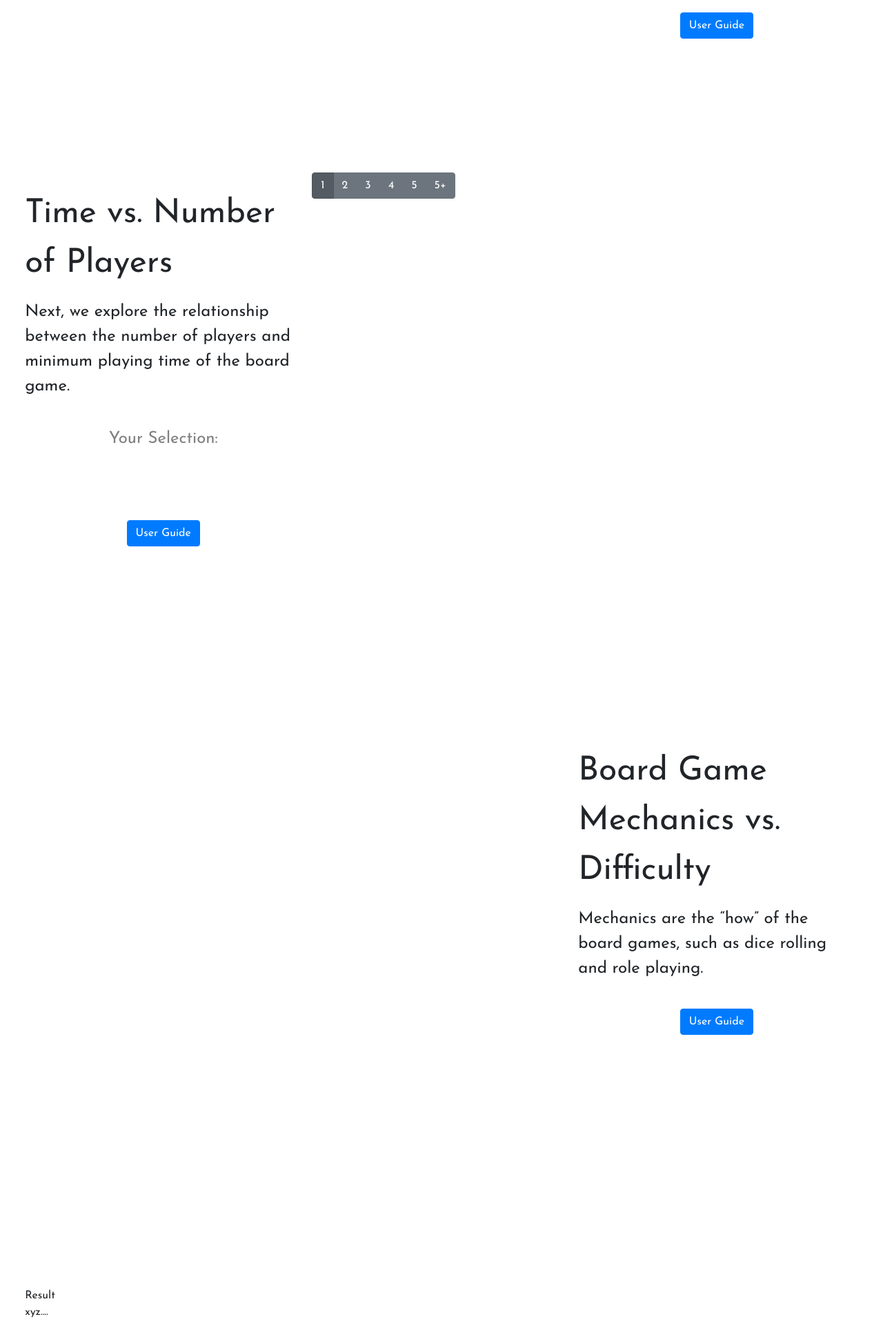
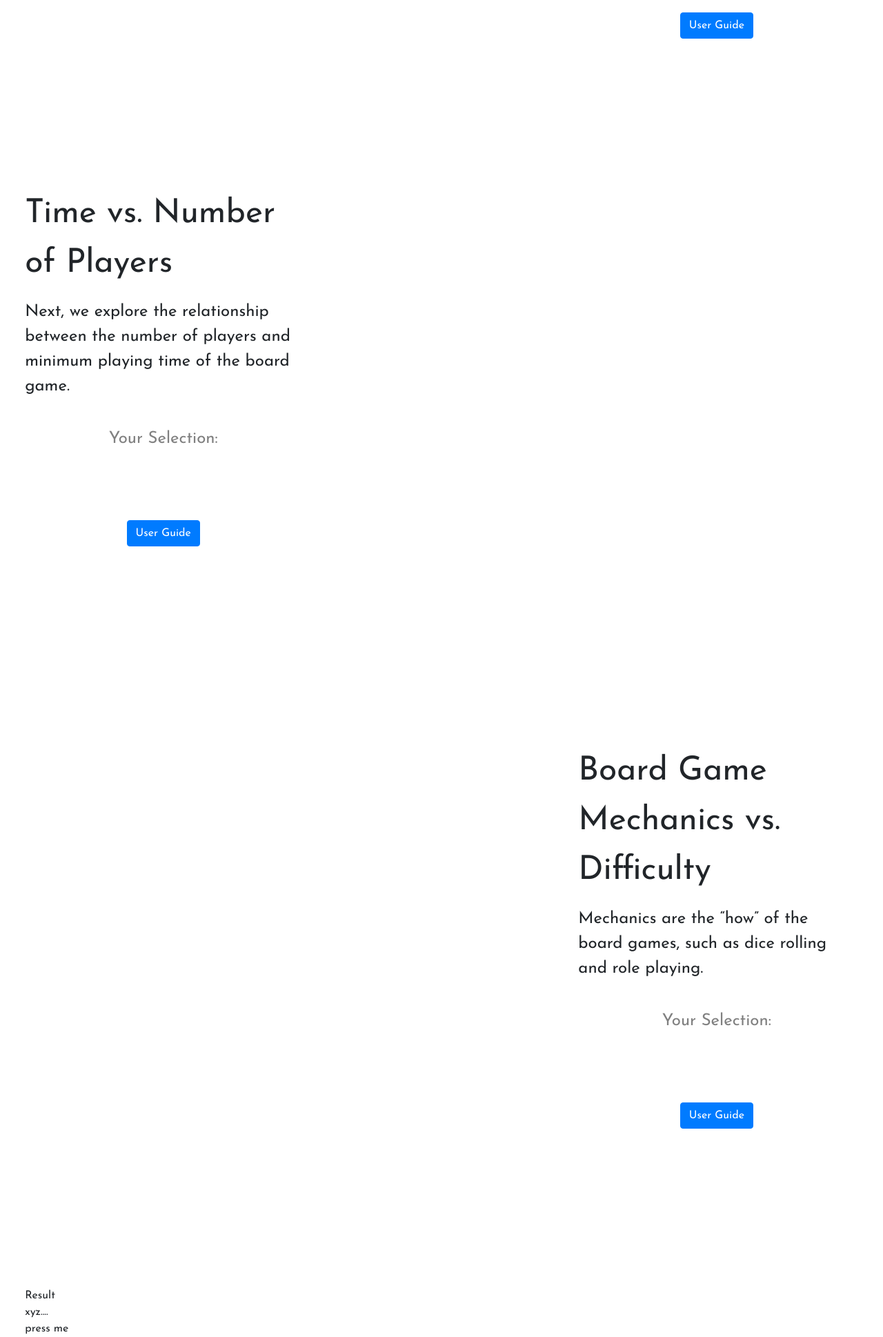
Before and after one commit to sangjunp4rk/boardgame_design_data_viz, a Flask app: page / in a window 1280 px wide. Shown: the part 2190-4128 px from the top of the page at 69% size. Run offline with Flask 2, Linux system fonts and the light colour scheme; a map, chart or similar area stays blank; some libraries are stand-ins or nearby versions.

Commit message:
mvp done

```diff
--- a/server.py
+++ b/server.py
@@ -18,6 +18,11 @@ def main():
 @app.route('/get_rating', methods=['GET', 'POST'])
 def load_data():
 	json_data = request.get_json()
+
+	print "!!!!"
+	print json_data['category']
+	print json_data['mechanics']
+	print json_data['min_players']
 
 	df = pd.read_csv('games_data.csv', sep=',')
 
@@ -51,7 +56,10 @@ def load_data():
 	min_players = json_data['min_players']
 
 	# filter based on min players
-	filtered_min_players_df = df[df['minplayers'] == min_players]
+	if min_players == 6:
+		filtered_min_players_df = df[df['minplayers'] > 5]
+	else:
+		filtered_min_players_df = df[df['minplayers'] == min_players]
 
 	# filter 0s
 	filtered_min_players_df = filtered_min_players_df[filtered_min_players_df['average_rating'] != 0.0]
@@ -64,6 +72,11 @@ def load_data():
 	average_list = [category_mean, mechanics_mean, min_players_mean]
 	estimated_average = reduce(lambda x, y: x + y, average_list) / len(average_list)
 
+	print category_mean
+	print mechanics_mean
+	print min_players_mean
+	print estimated_average
+
 	return jsonify(calculated_rating = estimated_average)
 
 
--- a/static/css/main.css
+++ b/static/css/main.css
@@ -148,8 +148,8 @@ html {
 }
 
 #num_of_players_data_viz {
-	margin-left: -3.5rem;
-	padding-top: 10vh;
+	margin-left: 2vw;
+	padding-top: 20vh;
 }
 
 #players_selection_header {
@@ -197,3 +197,18 @@ input[type=radio]{
 #mechanics_data_viz {
 	margin-top: -2rem;
 }
+
+#mechanics_selection_header {
+	margin-top: 5vh;
+	display: flex;
+	align-items: center;
+	justify-content: center;
+}
+
+#mechanics_selection_text {
+	display: flex;
+	align-items: center;
+	justify-content: center;
+	font-size: 2.5rem;
+	color: rgb(11, 96, 161);
+}
--- a/static/main.js
+++ b/static/main.js
@@ -1,13 +1,87 @@
-var category_selected_name = ""
+var category_text = ""
+var mechanic_selected_name = ""
+var min_players_selected = 0
+
+function load_rating(overall_rating) {
+	$("#results_text").html(overall_rating)
+}
+
+function convertPlayerNum(text){
+  switch(text){
+    case "0":
+      return 1;
+      break;
+    case "1":
+      return 2;
+      break;
+    case "2":
+      return 3;
+      break;
+    case "3":
+      return 4;
+      break;
+    case "4":
+      return 5;
+      break;
+    case "5":
+      return 6; // 5+
+      break;
+    default:
+      return -1;
+      break;
+  }
+}
+
+function get_rating() {
+	console.log("getting rating")
+	$.ajax({
+		type: "POST",
+		url: "get_rating",
+		dataType: "json",
+        contentType: "application/json; charset=utf-8",
+        data : JSON.stringify({"category": category_text, "mechanics": mechanic_selected_name, "min_players": min_players_selected}),
+        success: function(result) {
+        	calculated_rating = result["calculated_rating"]
+        	load_rating(calculated_rating)
+        },
+        error: function(request, status, error) {
+        	console.log("Error")
+        }
+	})
+}
 
 $(document).ready(function(){
 	console.log("hi")
 	$("#category_data_viz").on("click", ".myLabel", function() {
 		console.log(this.id)
 		category_selected_name = this.id
-		var category_text = $("#" + this.id).text()
+		category_text = $("#" + this.id).text()
 		console.log(category_text)
 		$("#category_selection_text").html(category_text)
+	})
+
+	$("#mechanics_data_viz").on("click", ".heatmap-button", function() {
+		console.log($(this).attr('data-mech'))
+		mechanic_selected_name = $(this).attr('data-mech')
+		$("#mechanics_selection_text").html(mechanic_selected_name)
+	})
+
+	$("#num_of_players_data_viz").on("click", ".stacked-rect", function() {
+		console.log("lsadfjklsadjflkjdsalfkja")
+		raw_min_players = $(this).attr('data-person')
+		console.log(raw_min_players)
+		min_players_selected = convertPlayerNum(raw_min_players)
+		console.log(min_players_selected)
+		if (min_players_selected == 6) {
+			$("#players_selection_text").html("5+")
+		} else {
+			$("#players_selection_text").html(min_players_selected)
+		}
+
+	})
+
+	$("#rating_panel").on("click", "#get_results", function() {
+		get_rating()
 	})
 
 	// $("#rules_arrow_div").on("click", '.down_arrow', function() {
--- a/static/mechanics.js
+++ b/static/mechanics.js
@@ -1,11 +1,11 @@
 // URL: https://observablehq.com/@tigerlily-he/matrix-of-board-game-mechanics
 // Title: Matrix of Board Game Mechanics
 // Author: Lily He (@tigerlily-he)
-// Version: 429
+// Version: 430
 // Runtime version: 1
 
 const m0 = {
-  id: "2d7af585c7b50d87@429",
+  id: "2d7af585c7b50d87@430",
   variables: [
     {
       inputs: ["md"],
@@ -48,6 +48,7 @@ md`# Matrix of Board Game Mechanics
       .attr("stroke", "#e2e2e2")
       .attr("id", (d,i) => `mech_${i}`)
       .attr("data-mech", d => d.mechanic)
+      .attr("class", "heatmap-button")
       .on("mouseover", function (){
     d3.select(this).attr("fill", "orange")
 
@@ -280,7 +281,7 @@ d3.scaleSequential()
 };
 
 const notebook2 = {
-  id: "2d7af585c7b50d87@429",
+  id: "2d7af585c7b50d87@430",
   modules: [m0]
 };
 
--- a/static/players.js
+++ b/static/players.js
@@ -1,11 +1,11 @@
 // URL: https://observablehq.com/@tigerlily-he/30-minute-intervals
 // Title: 30 minute intervals
 // Author: Lily He (@tigerlily-he)
-// Version: 2140
+// Version: 2206
 // Runtime version: 1
 
 const m0 = {
-  id: "a18ea2ebc3466068@2140",
+  id: "a18ea2ebc3466068@2206",
   variables: [
     {
       inputs: ["md"],
@@ -489,9 +489,9 @@ createArr(mapdata)
       inputs: ["d3","DOM","series","color"],
       value: (function(d3,DOM,series,color)
 {
-  const svg = d3.select(DOM.svg(series.length * 70, 40))
+  const svg = d3.select(DOM.svg(series.length * 90, 40))
       .style("font", "10px sans-serif")
-      .style("margin-left", `250px`)
+      .style("margin-left", `100px`)
       .style("display", "block")
       .attr("text-anchor", "middle")
 
@@ -499,7 +499,7 @@ createArr(mapdata)
     .selectAll("g")
     .data(series)
     .join("g")
-      .attr("transform", (d, i) => `translate(${i * 55},0)`);
+      .attr("transform", (d, i) => `translate(${(i * 55) + 165},0)`);
 
   g.append("rect")
       .attr("width", 36)
@@ -512,14 +512,20 @@ createArr(mapdata)
       .attr("dy", "0.35em")
       .text(d => d.key);
 
+  svg.append("text")
+      .attr("x", 80)
+      .attr("y", 20)
+      .style("font", "14px sans-serif")
+      .text("Min. Play Time (minutes)");
+
   return svg.node();
 }
 )
     },
     {
       name: "chart3",
-      inputs: ["d3","DOM","width","height","series","color","x","y","convertPlayerNum","data","xAxis","yAxis"],
-      value: (function(d3,DOM,width,height,series,color,x,y,convertPlayerNum,data,xAxis,yAxis)
+      inputs: ["d3","DOM","width","height","series","color","x","y","data","convertPlayerNum","xAxis","yAxis"],
+      value: (function(d3,DOM,width,height,series,color,x,y,data,convertPlayerNum,xAxis,yAxis)
 {
   const svg = d3.select(DOM.svg(width, height))
       .style("overflow", "visible");
@@ -527,6 +533,12 @@ createArr(mapdata)
    var t = d3.transition()
     .duration(750)
     .ease(d3.easeLinear);
+
+    const user_input_player = {
+      "clicked": false,
+      "num_players": null,
+      "percent": null
+    }
 
   const stackedbar = svg.append("g")
     .selectAll("g")
@@ -546,9 +558,27 @@ createArr(mapdata)
       .attr("data-person", (d, i) => i)
       .attr("data-percent", d => ((d[1] - d[0])*100).toFixed(2)+"%")
       .classed("stacked-rect", true)
+      .style("cursor", "pointer")
+
+    function mouseOutEvent() {
+        if (!user_input_player['clicked']){
+      d3.selectAll(".percentage-line").remove();
+      d3.select(this).attr("stroke", "none");
+      d3.select("#tooltip").remove();
+
+      data.columns.slice(1).forEach(k => {
+        d3.selectAll(`.b${k.split("+").join("")}`).attr("fill", color(k)).transition(t)
+      })
+
+      d3.selectAll(".stacked-rect").attr("fill", null).transition(t)
+      d3.selectAll(".stacked-rect").attr("fill-opacity", null).transition(t)
+      d3.selectAll(".stacked_bar").attr("fill-opacity", null)
+    }
+  }
 
   stackedbar
     .on("mouseover", function (){
+    if (!user_input_player['clicked']){
        // Get this bar's x/y values, then augment for the tooltip
       var xpos = parseFloat(d3.select(this).attr("x"));
       var ypos = parseFloat(d3.select(this).attr("y"));
@@ -562,6 +592,7 @@ createArr(mapdata)
         .attr("fill", "#f2eff2")
         .attr("x", xpos + (parseInt(d3.select(this).attr("width"))/2) - 5)
         .attr("y", ypos-50)
+
       tgrp.append("text")
         .attr("x", xpos + (parseInt(d3.select(this).attr("width"))/2))
         .attr("y", ypos-40)
@@ -571,6 +602,7 @@ createArr(mapdata)
         .attr("font-weight", "bold")
         .attr("fill", "black")
         .text(d3.select(this).attr("data-percent"));
+
       tgrp.append("text")
         .attr("x", xpos + (parseInt(d3.select(this).attr("width"))/2))
         .attr("y", ypos-25)
@@ -589,14 +621,28 @@ createArr(mapdata)
       .style("stroke", "black")
       .classed("percentage-line", true)
 
-      // d3.selectAll(".stacked_bar").attr("fill", "#fafafa")
       d3.selectAll(".stacked_bar").attr("fill-opacity", "0.2")
 
       d3.select(this).attr("fill", color(d3.select(this.parentNode).attr("data-key")))
       d3.select(this).attr("fill-opacity", 1)
+    }
 
   })
-    .on("mouseout", function () {
+  .on("click", function () {
+    const clicked_player_num = d3.select(this).attr("data-person");
+    const clicked_time_percent = d3.select(this).attr("data-percent");
+
+    if (user_input_player['num_players'] == clicked_player_num
+        && user_input_player['percent'] == clicked_time_percent){
+      user_input_player['clicked'] = false;
+      user_input_player['num_players'] = null;
+      user_input_player['percent'] = null;
+    } else {
+      user_input_player['clicked'] = true;
+      user_input_player['num_players'] = clicked_player_num;
+      user_input_player['percent'] = clicked_time_percent;
+
+      /* Mouse Out Event */
             d3.selectAll(".percentage-line").remove();
       d3.select(this).attr("stroke", "none");
       d3.select("#tooltip").remove();
@@ -609,6 +655,61 @@ createArr(mapdata)
       d3.selectAll(".stacked-rect").attr("fill-opacity", null).transition(t)
       d3.selectAll(".stacked_bar").attr("fill-opacity", null)
 
+      /* Mouse Over Event */
+
+         // Get this bar's x/y values, then augment for the tooltip
+      var xpos = parseFloat(d3.select(this).attr("x"));
+      var ypos = parseFloat(d3.select(this).attr("y"));
+      // Create the tooltip label as an SVG group with a text and a rect inside
+      var tgrp = svg.append("g")
+        .attr("id", "tooltip")
+        // .attr("transform", (d, i) => `translate(${xpos},${ypos})`);
+      tgrp.append("rect")
+        .attr("width", "70px")
+        .attr("height", "40px")
+        .attr("fill", "#f2eff2")
+        .attr("x", xpos + (parseInt(d3.select(this).attr("width"))/2) - 5)
+        .attr("y", ypos-50)
+
+      tgrp.append("text")
+        .attr("x", xpos + (parseInt(d3.select(this).attr("width"))/2))
+        .attr("y", ypos-40)
+        .attr("text-anchor", "left")
+        .attr("font-family", "sans-serif")
+        .attr("font-size", "13px")
+        .attr("font-weight", "bold")
+        .attr("fill", "black")
+        .text(d3.select(this).attr("data-percent"));
+
+      tgrp.append("text")
+        .attr("x", xpos + (parseInt(d3.select(this).attr("width"))/2))
+        .attr("y", ypos-25)
+        .attr("text-anchor", "left")
+        .attr("font-family", "sans-serif")
+        .attr("font-size", "13px")
+        .attr("font-weight", "bold")
+        .attr("fill", "black")
+        .text(convertPlayerNum(d3.select(this).attr("data-person")));
+
+      svg.append('line')
+      .attr("x1", parseFloat(d3.select(this).attr("x"))+ (parseInt(d3.select(this).attr("width"))/3))
+      .attr("y1", parseFloat(d3.select(this).attr("y")))
+      .attr("x2", xpos + (parseInt(d3.select(this).attr("width"))/2) - 5)
+      .attr("y2", ypos-15)
+      .style("stroke", "black")
+      .classed("percentage-line", true)
+
+      d3.selectAll(".stacked_bar").attr("fill-opacity", "0.2")
+
+      d3.select(this).attr("fill", color(d3.select(this.parentNode).attr("data-key")))
+      d3.select(this).attr("fill-opacity", 1)
+
+    }
+    console.log(user_input_player['clicked']);
+  })
+  .on("mouseout", function () {
+    mouseOutEvent()
+
   })
 
 
@@ -618,6 +719,24 @@ createArr(mapdata)
 
   svg.append("g")
       .call(yAxis);
+
+    var legend1 = svg.append("text")
+      .text("% Games for Cooresponding Min. Players")
+      .attr("x", width*0.25)
+      .attr("y", height*0.2)
+      .style("fill", "black")
+      .style("font-weight", "bold")
+      .style("font-size", "20px")
+
+     var legend2 = svg.append("text")
+      .text("Min. Number of Players")
+      .attr("x", width*0.01)
+      .attr("y", height*0.9)
+      .style("fill", "black")
+      .style("font-weight", "bold")
+      .style("font-size", "20px")
+      .attr("transform", `rotate(-90,${width*0.01}, ${height*0.9})`)
+
 
   return svg.node();
 }
@@ -688,7 +807,7 @@ d3.scaleBand()
     {
       name: "margin",
       value: (function(){return(
-{top: 30, right: 10, bottom: 0, left: 30}
+{top: 100, right: 10, bottom: 0, left: 50}
 )})
     },
     {
@@ -895,7 +1014,7 @@ require("d3-format@1")
 };
 
 const notebook_players = {
-  id: "a18ea2ebc3466068@2140",
+  id: "a18ea2ebc3466068@2206",
   modules: [m0,m1]
 };
 
--- a/templates/main.html
+++ b/templates/main.html
@@ -32,6 +32,16 @@
       });
 
       import notebook_players from "{{ url_for('static', filename='players.js')}}";
+      Runtime.load(notebook_players, (cell) => {
+        if (cell.name === "legend") {
+          return {
+            fulfilled: (value) => {
+              document.getElementById("num_of_players_data_viz").appendChild(value);
+            }
+          };
+        }
+      });
+
       Runtime.load(notebook_players, (cell) => {
         if (cell.name === "chart3") {
           return {
@@ -151,7 +161,7 @@
 
                 <!-- Modal body -->
                 <div class="modal-body">
-                  Each point in the circle denotes a single category. Once a category is selected, lines of varying intensities connect a point to other points in the circle. The intensity of the color is correlated with how closely related the different categories are.
+                  Each point in the circle denotes a single category. Once a category is selected, lines of varying intensities connect a point to other points in the circle. The intensity of the color is correlated with how many existing games have the two categories.
                 </div>
 
                 <!-- Modal footer -->
@@ -207,9 +217,11 @@
 
                     <!-- Modal body -->
                     <div class="modal-body">
-                      The visualization above shows the relative proportion of the minimum playing time given the minimum number of players. For example, out of the board games with a minimum of two players, ---% require a minimum playing of time of between 30-60 minutes. Because there were varying numbers of board games with different number of players, the data was normalized and displayed according to proportions to show the overall trends of the relationship between playing times and number of players. <br/>
+                      The visualization above shows the relative proportion of the minimum playing time given the minimum number of players. For example, out of the board games with a minimum of two players, 33.16% require a minimum playing of time of between 30-60 minutes. <br/><br/>
 
-                      Hovering over individual bars of the bar chart will show the actual individual percentage of the bar, ----
+                      Clicking individual bars of the bar chart will show the actual individual percentage of the bar, along with the number of minimum players needed to play the game. Clicking on another bar will show the relevant information for the selected, and clicking on the same bar will deselect the bar.
+
+
 
                     </div>
 
@@ -225,6 +237,11 @@
           </div>
 
           <div class="col-lg-8">
+            <div class="row" id="num_of_players_data_viz">
+            </div>
+          </div>
+
+<!--           <div class="col-lg-8">
             <div class="btn-group btn-group-toggle" data-toggle="buttons">
               <label class="btn btn-secondary active">
                 <input type="radio" name="options" id="option1" autocomplete="off"> 1
@@ -245,7 +262,7 @@
                 <input type="radio" name="options" id="option5+" autocomplete="off"> 5+
               </label>
             </div>
-          </div>
+          </div> -->
 
         </div>
 
@@ -253,10 +270,7 @@
 
 
 
-        <div class="row">
-          <div class="col-lg-8" id="num_of_players_data_viz">
-          </div>
-        </div>
+
       </div>
     </div>
 
@@ -273,6 +287,14 @@
 
         <div class="row" id="mechanics_text">
           Mechanics are the “how” of the board games, such as dice rolling and role playing.
+        </div>
+
+        <div class="row" id="mechanics_selection_header">
+          <div class="selection_header">Your Selection: </div>
+        </div>
+
+        <div class="row" id="mechanics_selection_text">
+          <div class="selection_text">&nbsp;</div>
         </div>
 
         <div class="row" id="num_of_players_rules_div">
@@ -323,6 +345,10 @@
               xyz....
             </div>
 
+            <div class="row" id="get_results">
+              press me
+            </div>
+
             <div class="col-lg-8">
             </div>
           </div>
```
Lines whose indentation alone changed are shown as unchanged.
